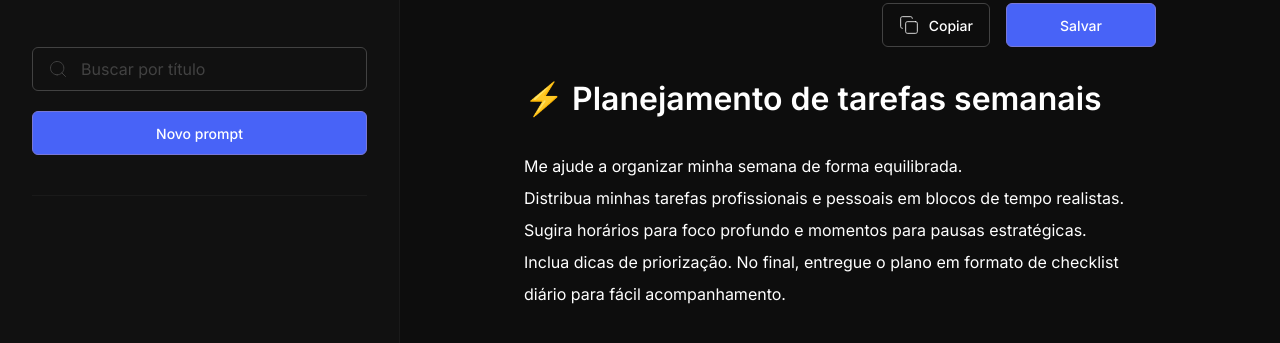
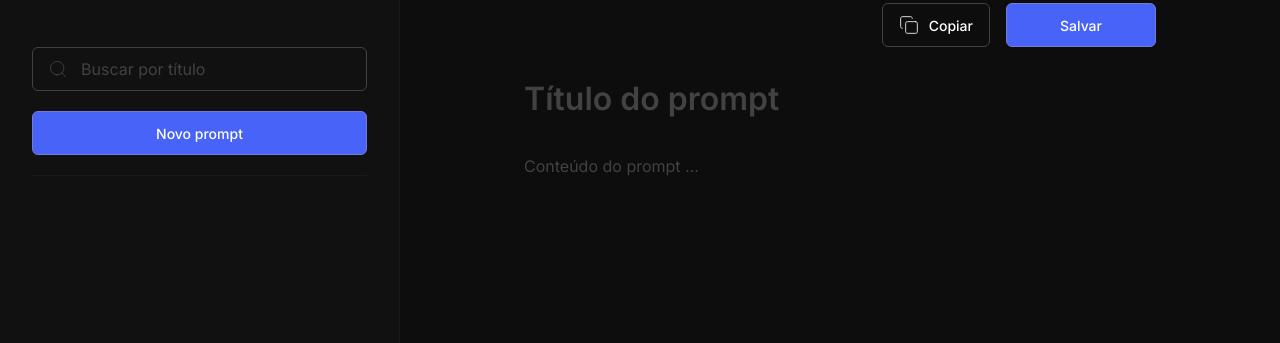
Before and after one commit to Jhone-cmd/nlw-prompts-manager, a plain HTML site: page index.html in a window 1280 px wide. Shown: the part 59-402 px from the top of the page. Drawn offline with Linux system fonts and the light colour scheme.

Commit message:
modifying index.html

```diff
--- a/index.html
+++ b/index.html
@@ -1,14 +1,15 @@
 <!DOCTYPE html>
-<html lang="pt-br">
+<html lang="pt-BR">
   <head>
-  <meta charset="UTF-8">
-  <meta name="viewport" content="width=device-width, initial-scale=1.0">
+    <meta charset="UTF-8" />
+    <meta name="viewport" content="width=device-width, initial-scale=1.0" />
     <link
       href="https://fonts.googleapis.com/css2?family=Inter:wght@400;500;600;700&display=swap"
       rel="stylesheet"
     />
     <link rel="icon" type="image/svg+xml" href="assets/favicon.svg" />
     <link rel="stylesheet" href="style.css" />
+
     <title>Prompts</title>
   </head>
   <body>
@@ -44,9 +45,9 @@
             <button class="btn-primary btn btn-full" id="btn-new">
               Novo prompt
             </button>
+          </div>
 
           <ul class="prompt-list" id="prompt-list"></ul>
-          </div>
         </div>
       </aside>
 
@@ -65,9 +66,11 @@
           class="editable-wrapper"
           id="title-wrapper"
         >
-          <h1 id="prompt-title" class="prompt-title" contenteditable="true">
-            ⚡ Planejamento de tarefas semanais
-          </h1>
+          <h1
+            id="prompt-title"
+            class="prompt-title"
+            contenteditable="true"
+          ></h1>
         </div>
 
         <div
@@ -79,19 +82,10 @@
             id="prompt-content"
             class="prompt-content"
             contenteditable="true"
-          >
-            Me ajude a organizar minha semana de forma equilibrada.<br />
-            Distribua minhas tarefas profissionais e pessoais em blocos de tempo
-            realistas.<br />
-            Sugira horários para foco profundo e momentos para pausas
-            estratégicas.<br />
-            Inclua dicas de priorização. No final, entregue o plano em formato
-            de checklist diário para fácil acompanhamento.
-          </div>
+          ></div>
         </div>
       </main>
     </div>
-
     <script src="script.js"></script>
   </body>
 </html>
```
Lines whose indentation alone changed are shown as unchanged.
